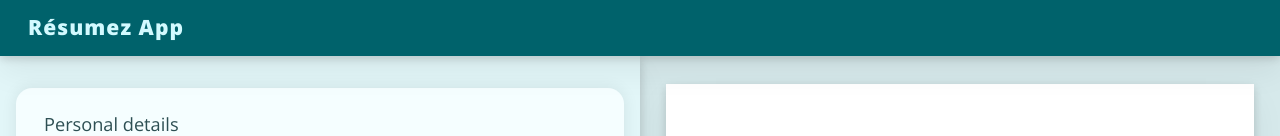
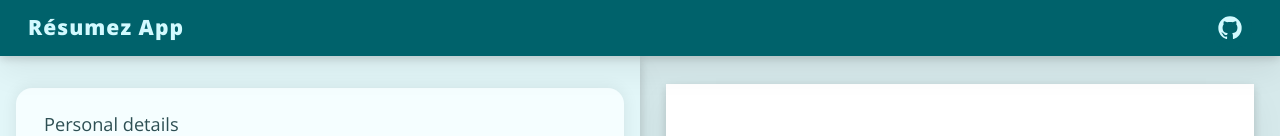
Before and after one commit to vicpues/odin-cv, a React (Vite) app: page / in a window 1280 px wide. Shown: the top 136 px of the page. Built offline with nearby package versions, Linux system fonts and the light colour scheme.

Commit message:
feat: Add link to source files

```diff
--- a/src/components/NavBar/NavBar.css
+++ b/src/components/NavBar/NavBar.css
@@ -4,6 +4,7 @@ nav {
   top: 0;
   right: 0;
   left: 0;
+  justify-content: space-between;
   align-items: center;
   z-index: 1;
 
@@ -17,6 +18,32 @@ nav {
     font: var(--h1);
     letter-spacing: 0.05em;
   }
+
+  #nav-links-container {
+    display: flex;
+    gap: var(--margin-xs);
+
+    .nav-link {
+      display: inline-block;
+      transition: all 0.1s;
+      border: none;
+      border-radius: 50%;
+      background-color: var(--primary);
+      padding: var(--margin-xs);
+
+      &:hover,
+      &:focus {
+        background-color: var(--border);
+      }
+
+      .nav-link-icon {
+        --size: var(--margin-xl);
+        width: var(--size);
+        height: var(--size);
+        color: var(--text-white);
+      }
+    }
+  }
 }
 
 @media screen and (max-width: 600px) {
--- a/src/components/NavBar/NavBar.jsx
+++ b/src/components/NavBar/NavBar.jsx
@@ -1,3 +1,5 @@
+import Icon from "@mdi/react";
+import { mdiGithub } from "@mdi/js";
 import "./NavBar.css";
 
 export default function NavBar() {
@@ -6,6 +8,17 @@ export default function NavBar() {
       <h1 id="app-title">
         Résumez <span className="app-descriptor">App</span>
       </h1>
+
+      <div id="nav-links-container">
+        <a
+          title="Source code on Github"
+          href="https://github.com/vicpues/odin-cv"
+          target="_blank"
+          className="nav-link"
+        >
+          <Icon path={mdiGithub} className="nav-link-icon" />
+        </a>
+      </div>
     </nav>
   );
 }
```
Also changed, not shown: 2 other files (tests, documents, lock files or other folders).
